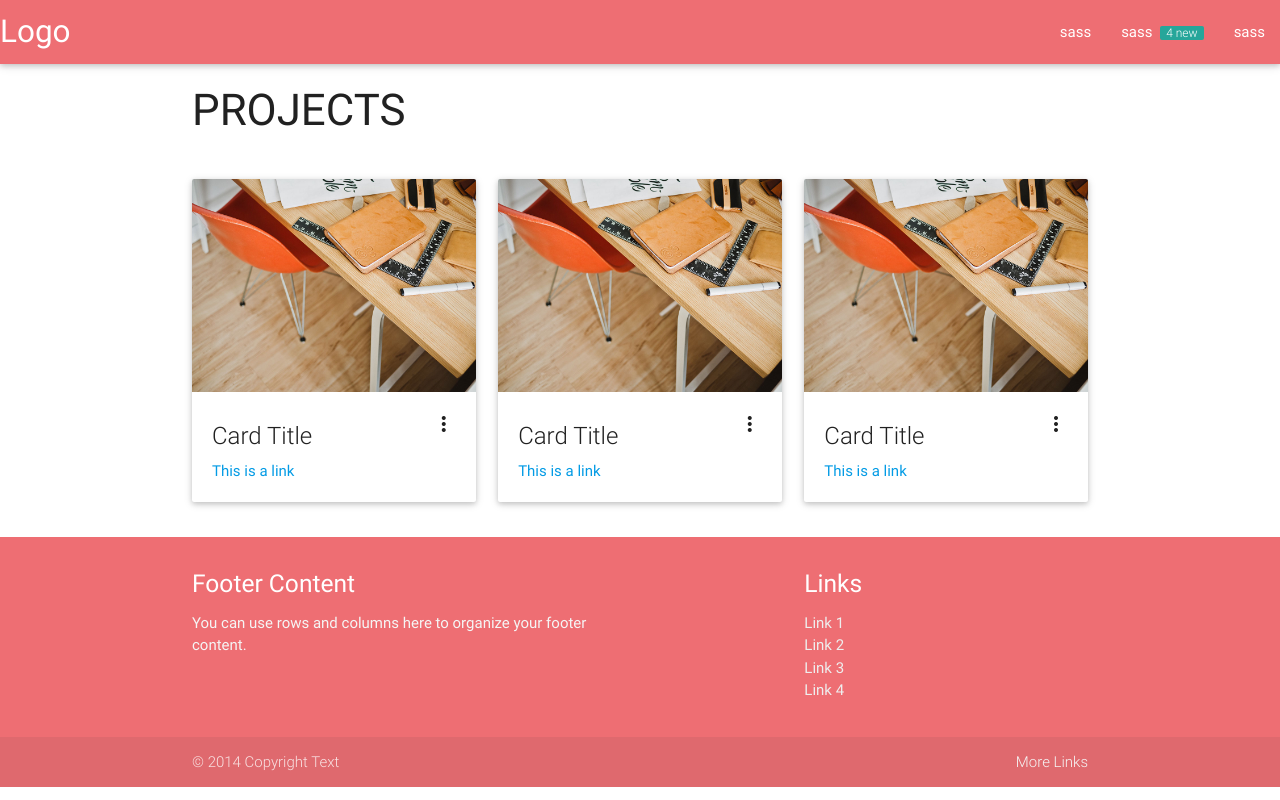
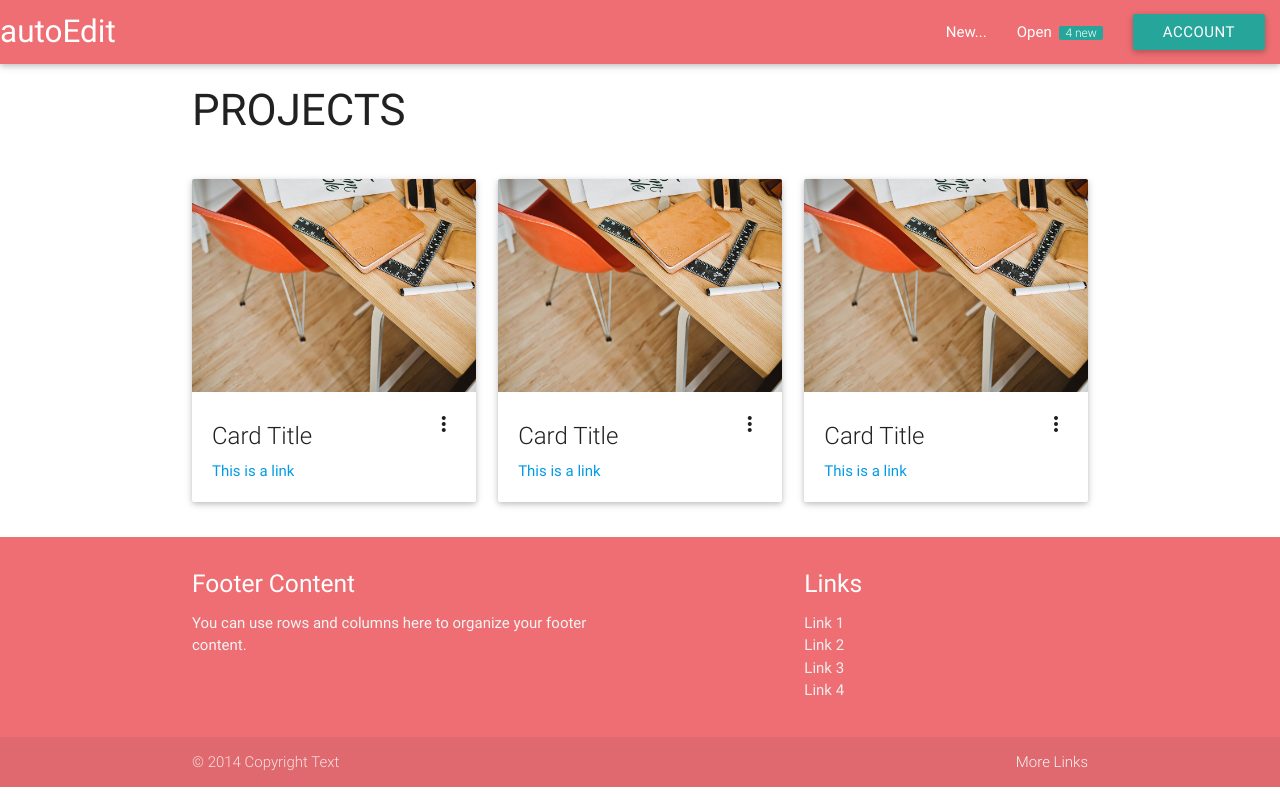
Before and after one commit to pietrop/BackBoneFrontEnd_boilerplate-NA, a plain HTML site: page index.html in a window 1280 px wide. Drawn offline with nearby package versions, Linux system fonts and the light colour scheme.

Commit message:
home page edited

```diff
--- a/index.html
+++ b/index.html
@@ -14,11 +14,21 @@
     <!-- Navbar goes here -->
     <nav>
         <div class="nav-wrapper">
-            <a href="" class="brand-logo">Logo</a>
+            <a href="#" class="brand-logo">autoEdit</a>
             <ul id="nav-mobile" class="right hide-on-med-and-down">
-                <li><a href="">sass</a></li>
-                <li><a href="">sass <span class="new badge">4</span></a></li>
-                <li><a href="">sass</a></li>
+                <li><a href="">New...</a></li>
+                <li><a href="">Open <span class="new badge">4</span></a></li>
+                <li>
+                    <!-- Dropdown Trigger -->
+                    <a class='dropdown-button btn' href='#' data-activates='dropdown1'>Account</a>
+                    <!-- Dropdown Structure -->
+                    <ul id='dropdown1' class='dropdown-content'>
+                        <li><a href="#!">Edit profile</a></li>
+                        <li><a href="#!">Do something</a></li>
+                        <li class="divider"></li>
+                        <li><a href="#!">Log out</a></li>
+                    </ul>
+                </li>
             </ul>
         </div>
     </nav>
@@ -78,7 +88,6 @@
             </div>
         </div>
     </div>
-
     <footer class="page-footer">
         <div class="container">
             <div class="row">
@@ -104,7 +113,6 @@
             </div>
         </div>
     </footer>
-
     <!--Import jQuery before materialize.js-->
     <script type="text/javascript" src="https://code.jquery.com/jquery-2.1.1.min.js"></script>
     <script type="text/javascript" src="js/bin/materialize.min.js"></script>
--- a/js/scripts/comp_behaviour.js
+++ b/js/scripts/comp_behaviour.js
@@ -6,6 +6,15 @@ $( document ).ready(function(){
   // Initialize collapsible (uncomment the line below if you use the dropdown variation)
   //$('.collapsible').collapsible();
 
-
+  $('.dropdown-button').dropdown({
+      inDuration: 300,
+      outDuration: 225,
+      constrain_width: false, // Does not change width of dropdown to that of the activator
+      hover: true, // Activate on hover
+      gutter: 0, // Spacing from edge
+      belowOrigin: false, // Displays dropdown below the button
+      alignment: 'left' // Displays dropdown with edge aligned to the left of button
+    }
+  );
 
 });
```
Lines whose indentation alone changed are shown as unchanged.
